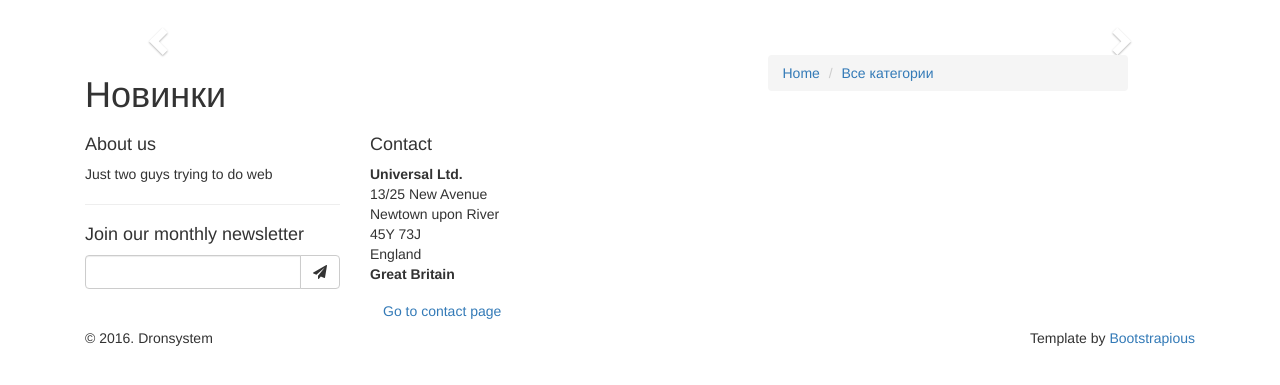
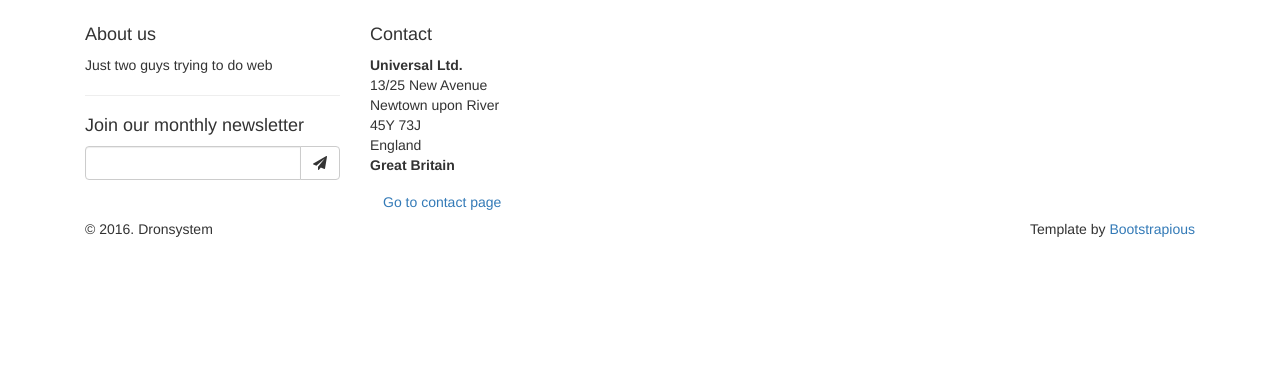
Before and after one commit to AntonBox/django_shop, a Django app: template templates/main.html in a window 1280 px wide. Shown: the part 97-482 px from the top of the page. Run offline with Django 3.2, Linux system fonts and the light colour scheme; the template is opened without the code that fills it, so the values that code supplies are empty; some libraries are stand-ins or nearby versions.

Commit message:
fixed function path for imgs, minor template chenges

```diff
--- a/templates/main.html
+++ b/templates/main.html
@@ -11,7 +11,9 @@
 {% endblock %}
 
 {% block content %}
+
 	<!--- CAROUSEL -->
+	{%if visuals%}
 	<div class="container">
 		<br>
 		<div id="myCarousel" class="carousel slide" data-ride="carousel">
@@ -42,28 +44,9 @@
 			</a>
 		</div>
 	</div>
+	{%else%}
+	{%endif%}
 <!--- CAROUSEL -->
-	<div class="container">
-	    <div id="heading-breadcrumbs" style="margin-top: 20px">
-	        <div class="container">
-	            <div class="row">
-	                <div class="col-md-7">
-	                    <h1>Новинки</h1>
-	                </div>
-	                <div class="col-md-4">
-	                    <ul class="breadcrumb">
-	                        <li><a href="{% url 'index'%}">Home</a>
-	                        </li>
-	                        <li><a href="{% url 'catalog'%}">Все категории</a>
-	                        </li>
-	                    </ul>
-
-	                </div>
-	            </div>
-	        </div>
-	    </div>
-	</div>
-
 
 	<div id="content">
 	    <div class="container">
```
Also changed, not shown: apps/catalog/models.py (+10 -4 lines), templates/main2.html (deleted, +0 -9 lines).
